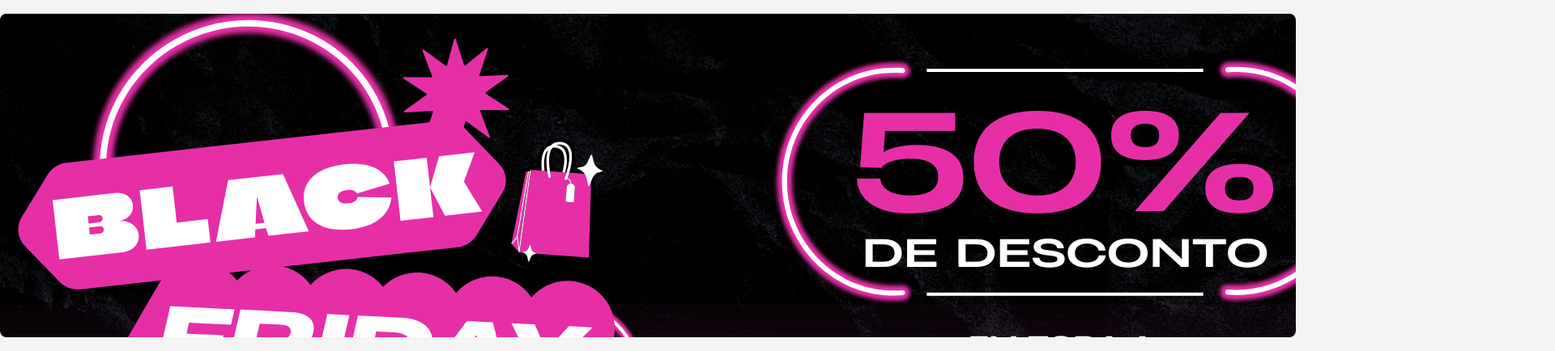
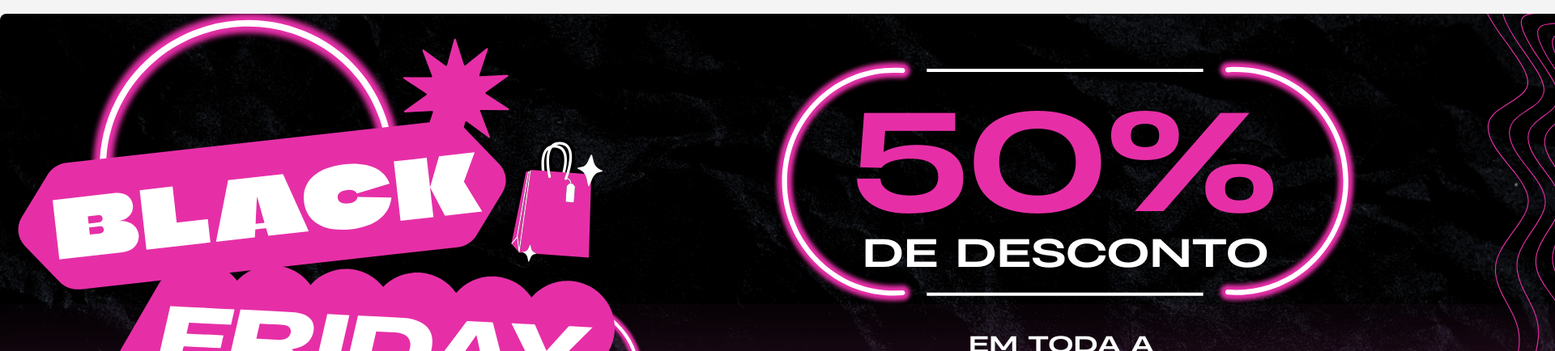
Before and after one commit to Dayvson-Silva/site-de-relogio, a plain HTML site: page index.html in a window 1280 px wide. Shown: the part 61-495 px from the top of the page at 81% size, 1920 px wide, since content can reach past the window. Drawn offline with Linux system fonts and the light colour scheme.

Commit message:
Update styles.css
VOLTEI A ORIGEM

```diff
--- a/styles.css
+++ b/styles.css
@@ -47,8 +47,8 @@ header nav ul li a:hover {
 
 
 .carousel {
-    width: 1600px;
-    height: 400px;
+    width: 2000px;
+    height: 600px;
     overflow: hidden;
     margin: 20px auto;
     position: relative;
```
